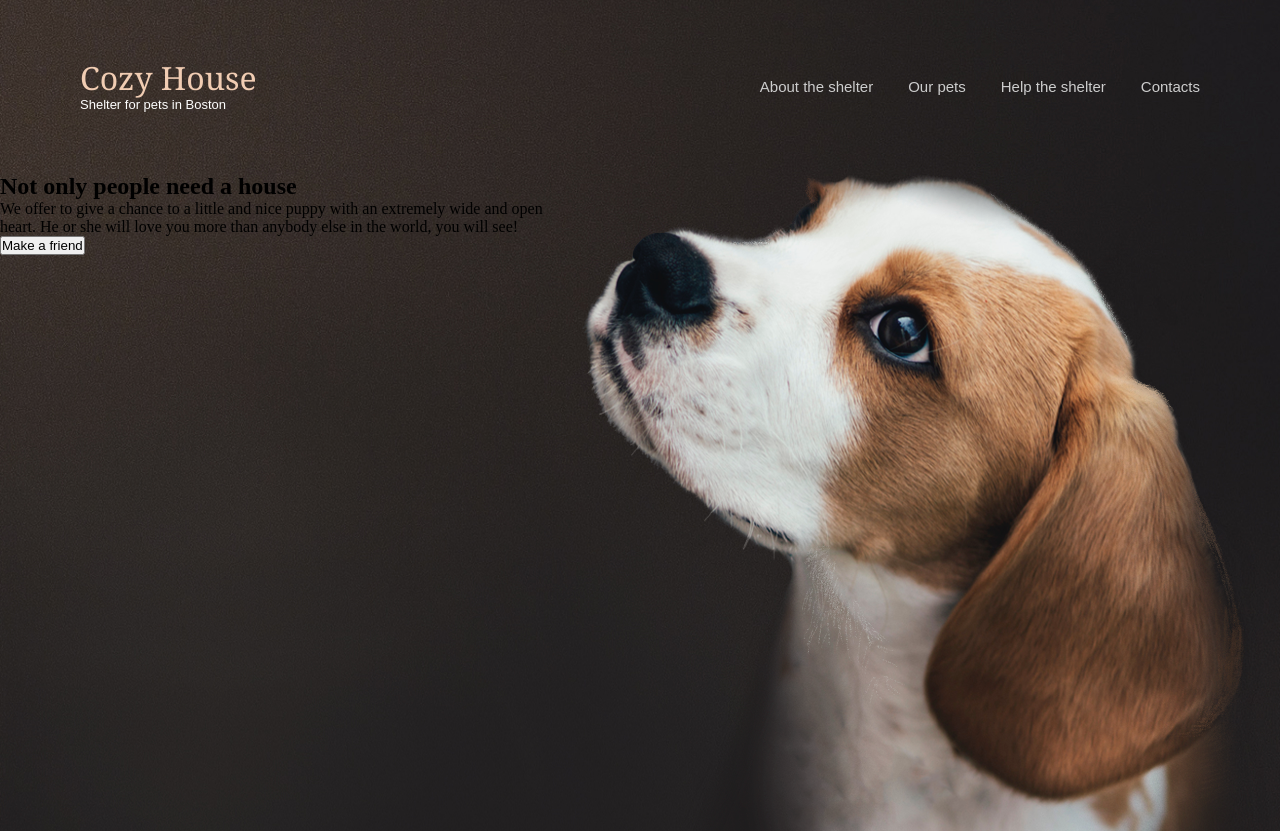
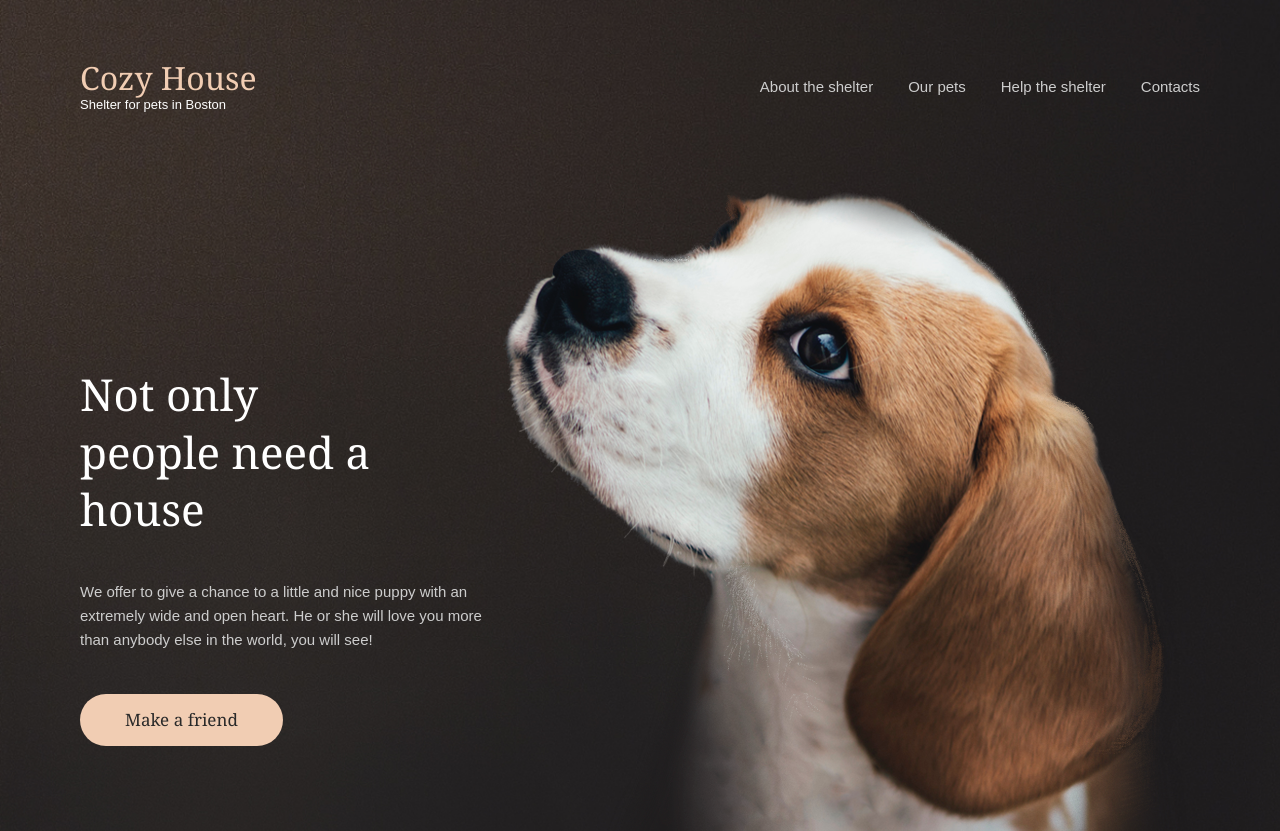
Before and after one commit to zuurakans/shelter, a plain HTML site: page index.html in a window 1280 px wide. Shown: the top 831 px of the page. Drawn offline with Linux system fonts and the light colour scheme.

Commit message:
completed header and hero section

```diff
--- a/style.css
+++ b/style.css
@@ -65,6 +65,47 @@ nav{
   color: #FAFAFA;
   border-bottom: 1px solid #F1CDB3;
 }
+.hero{
+  margin-top: 77px;
+}
 .hero__row{
   display:flex;
+  justify-content: space-between;
+  align-items: center;
 }
+.hero__title{
+  font-family: 'Georgia';
+  font-style: normal;
+  font-weight: 400;
+  font-size: 44px;
+  line-height: 130%;
+  color: #FFFFFF;
+  max-width:310px;
+}
+.hero__text{
+  font-family: 'Arial';
+  font-style: normal;
+  font-weight: 400;
+  font-size: 15px;
+  line-height: 160%;
+  display: flex;
+  align-items: center;
+  color: #CDCDCD;
+  margin:42px 0;
+}
+.hero__button{
+  font-family: 'Georgia';
+  font-style: normal;
+  font-weight: 400;
+  font-size: 17px;
+  line-height: 130%;
+  color: #292929;
+  padding:15px 45px;
+  border:none;
+  background: #F1CDB3;
+  border-radius: 100px;
+  cursor: pointer;
+}
+.hero__button:hover{
+  background: #FDDCC4;
+}
```
Also changed, not shown: index.html (+2 -1 lines).
